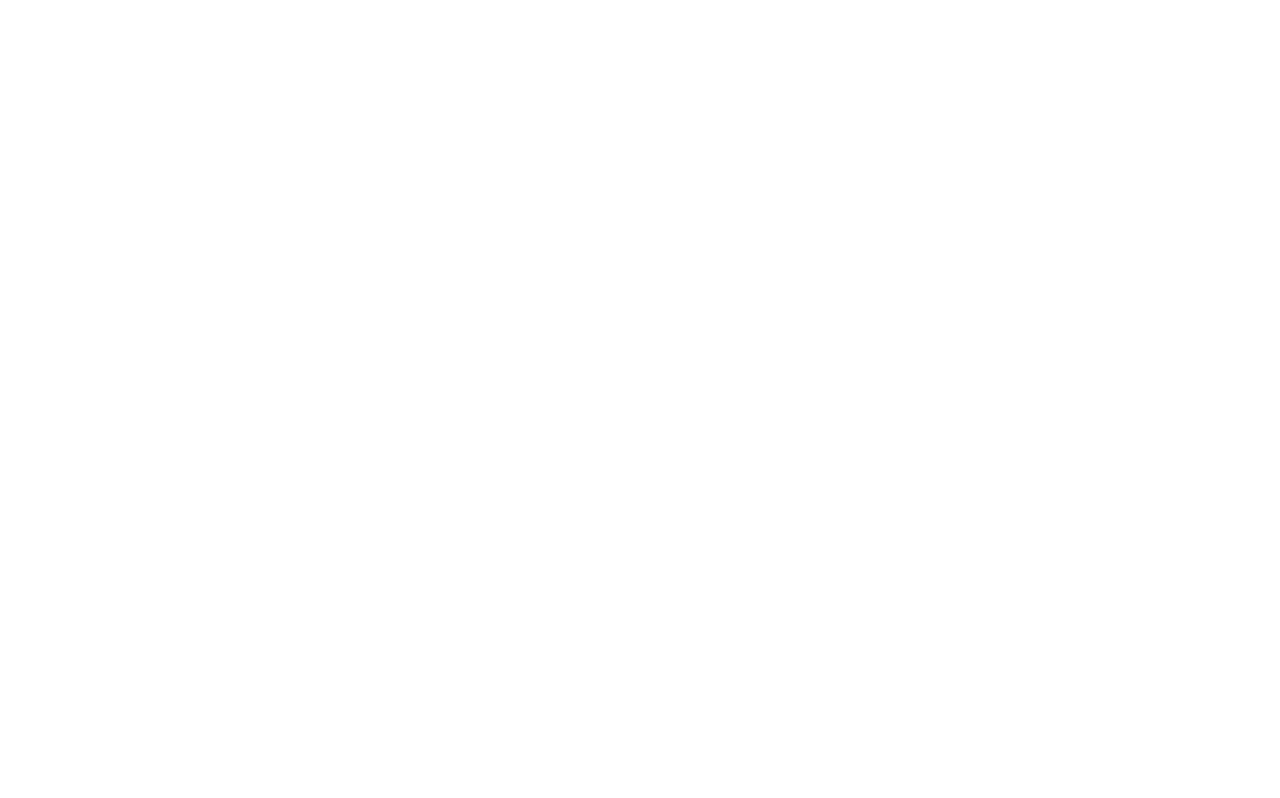
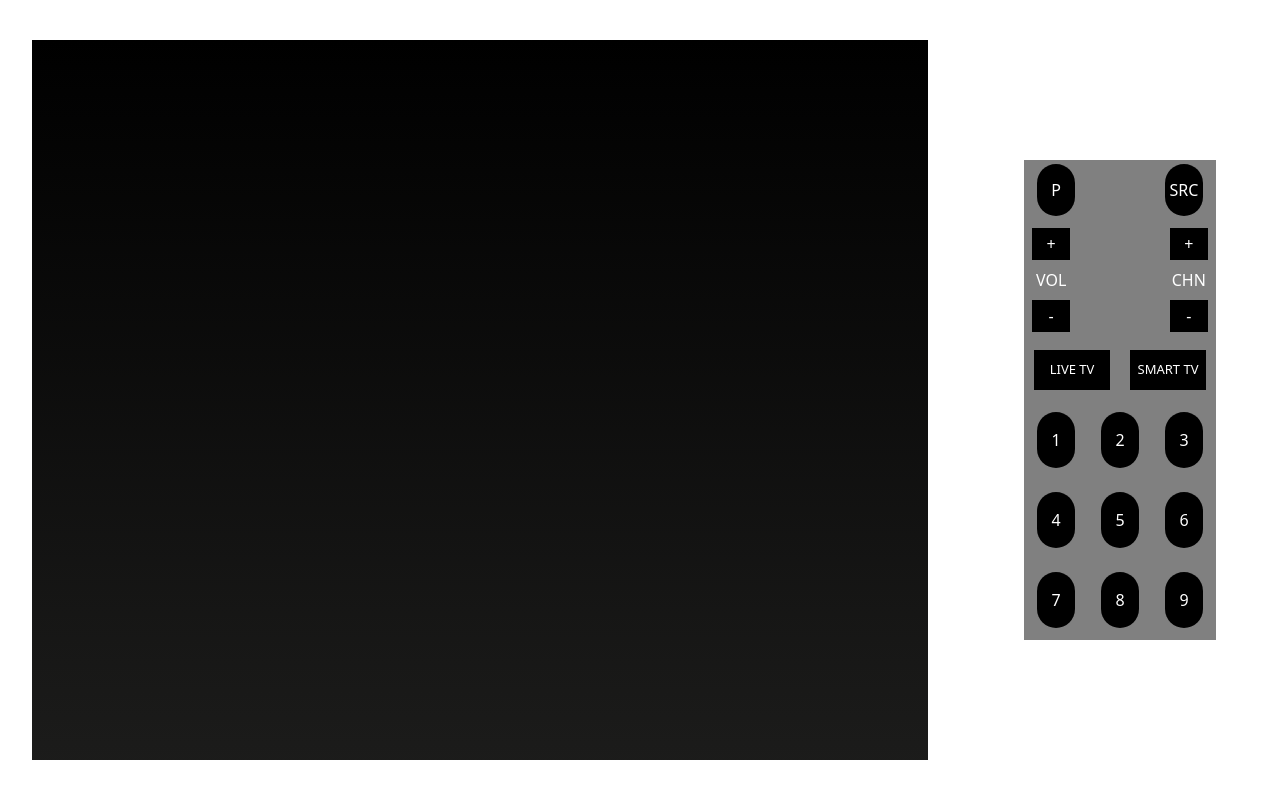
Before and after one commit to Ferelbue/FSD-PROJECT_2_tv_interactiva, a plain HTML site: page index.html in a window 1280 px wide. Drawn offline with nearby package versions, Linux system fonts and the light colour scheme.

Commit message:
Maquetacion TV y mando

```diff
--- a/css/styles.css
+++ b/css/styles.css
@@ -0,0 +1,356 @@
+body {
+    margin: 0;
+    padding: 0;
+    min-height: 100vh;
+    display: flex;
+    justify-content: center;
+    align-items: center;
+    box-sizing: content-box;
+}
+.altura {
+    height: 100vh;
+}
+.dosJuntos{
+    display: flex;
+    flex-direction: row;
+    justify-content: center;
+    align-items: center;
+    box-sizing: content-box;
+}
+.colc {
+    display: flex;
+    justify-content: center;
+    align-items: center;
+}
+.tvDiseno{
+    background-image: linear-gradient(#000000, #181817fb);
+    width: 70vw;
+    height: 90vh;
+    display: flex;
+    justify-content: center;
+    align-items: center;
+    box-sizing: content-box;
+}
+.mandoDiseno{
+    background-color: grey;
+    width: 15vw;
+    height: 60vh;
+    display: flex;
+    flex-direction: column;
+    justify-content: center;
+    align-items: center;
+    box-sizing: content-box;
+
+}
+
+.mandoUp{
+    width: 15vw;
+    height: 7.5vh;
+    display: flex;
+    justify-content: center;
+    align-items: center;
+    box-sizing: content-box;
+
+}
+
+.mandoMidUp{
+    width: 15vw;
+    height: 15vh;
+    display: flex;
+    justify-content: center;
+    align-items: center;
+    box-sizing: content-box;
+}
+
+.mandoMidDown{
+    width: 15vw;
+    height: 7.5vh;
+    display: flex;
+    justify-content: center;
+    align-items: center;
+    box-sizing: content-box;
+}
+.mandoDown{
+    width: 15vw;
+    height: 30vh;
+    display: flex;
+    flex-direction: column;
+    justify-content: center;
+    align-items: center;
+    box-sizing: content-box;
+}
+
+.botonPower{
+    width: 7.5vw;
+    height: 5vh;
+    display: flex;
+    justify-content: center;
+    align-items: center;
+    box-sizing: content-box;
+}
+.botonSrc{
+    width: 7.5vw;
+    height: 5vh;
+    display: flex;
+    justify-content: center;
+    align-items: center;
+    box-sizing: content-box;
+}
+
+.espaciadorUp{
+    width: 7.5vw;
+    height: 15vh;
+    display: flex;
+    justify-content: center;
+    align-items: center;
+    box-sizing: content-box;
+}
+
+
+.botonesVol{
+    width: 5vw;
+    height: 15vh;
+    display: flex;
+    flex-direction: column;
+    justify-content: center;
+    align-items: center;
+    box-sizing: content-box;
+}
+
+.botonesMidUpColocador{
+    width: 10vw;
+    height: 15vh;
+    display: flex;
+    justify-content: center;
+    align-items: center;
+    box-sizing: content-box;
+}
+
+.botonesChan{
+    width: 5vw;
+    height: 15vh;
+    display: flex;
+    flex-direction: column;
+    justify-content: center;
+    align-items: center;
+    box-sizing: content-box;
+}
+
+.botonesUp{
+    background-color:black;
+    color: white;
+    border-radius: 10em;
+    width: 3vw;
+    height: 6.5vh;
+    display: flex;
+    justify-content: center;
+    align-items: center;
+    box-sizing: content-box;
+}
+
+.botonChanMas{
+    background-color:black;
+    color: white;
+    width: 3vw;
+    height: 4vh;
+    display: flex;
+    justify-content: center;
+    align-items: center;
+    box-sizing: content-box;
+}
+
+.botonChanEspacio{
+
+    color: white;
+    margin: 0.5em;
+    width: 3vw;
+    height: 3vh;
+    display: flex;
+    justify-content: center;
+    align-items: center;
+    box-sizing: content-box;
+}
+.botonChanMenos{
+    background-color:black;
+    color: white;
+    width: 3vw;
+    height: 4vh;
+    display: flex;
+    justify-content: center;
+    align-items: center;
+    box-sizing: content-box;
+}
+
+.botonVolMas{
+    background-color:black;
+    color: white;
+    width: 3vw;
+    height: 4vh;
+    display: flex;
+    justify-content: center;
+    align-items: center;
+    box-sizing: content-box;
+}
+
+.botonVolEspacio{
+
+    color: white;
+    margin: 0.5em;
+    width: 3vw;
+    height: 3vh;
+    display: flex;
+    justify-content: center;
+    align-items: center;
+    box-sizing: content-box;
+}
+.botonVolMenos{
+    background-color:black;
+    color: white;
+    width: 3vw;
+    height: 4vh;
+    display: flex;
+    justify-content: center;
+    align-items: center;
+    box-sizing: content-box;
+}
+
+.botonLive{
+    width: 7.5vw;
+    height: 7.5vh;
+    display: flex;
+    justify-content: center;
+    align-items: center;
+    box-sizing: content-box;
+}
+.botonSmart{
+    width: 7.5vw;
+    height: 7.5vh;
+    display: flex;
+    justify-content: center;
+    align-items: center;
+    box-sizing: content-box;
+}
+
+.botonesNumUp{
+    width: 15vw;
+    height: 10vh;
+    display: flex;
+    justify-content: center;
+    align-items: center;
+    box-sizing: content-box;
+}
+
+.botonesNumMid{
+    width: 15vw;
+    height: 10vh;
+    display: flex;
+    justify-content: center;
+    align-items: center;
+    box-sizing: content-box;
+}
+.botonesNumDown{
+    width: 15vw;
+    height: 10vh;
+    display: flex;
+    justify-content: center;
+    align-items: center;
+    box-sizing: content-box;
+}
+
+.botonNum1{
+    width: 5vw;
+    height: 10vh;
+    display: flex;
+    justify-content: center;
+    align-items: center;
+    box-sizing: content-box;
+}
+.botonNum2{
+    width: 5vw;
+    height: 10vh;
+    display: flex;
+    justify-content: center;
+    align-items: center;
+    box-sizing: content-box;
+}
+.botonNum3{
+    width: 5vw;
+    height: 10vh;
+    display: flex;
+    justify-content: center;
+    align-items: center;
+    box-sizing: content-box;
+}
+
+.botonNum4{
+    width: 5vw;
+    height: 10vh;
+    display: flex;
+    justify-content: center;
+    align-items: center;
+    box-sizing: content-box;
+}
+.botonNum5{
+    width: 5vw;
+    height: 10vh;
+    display: flex;
+    justify-content: center;
+    align-items: center;
+    box-sizing: content-box;
+}
+.botonNum6{
+    width: 5vw;
+    height: 10vh;
+    display: flex;
+    justify-content: center;
+    align-items: center;
+    box-sizing: content-box;
+}
+.botonNum7{
+    width: 5vw;
+    height: 10vh;
+    display: flex;
+    justify-content: center;
+    align-items: center;
+    box-sizing: content-box;
+}
+.botonNum8{
+    width: 5vw;
+    height: 10vh;
+    display: flex;
+    justify-content: center;
+    align-items: center;
+    box-sizing: content-box;
+}
+.botonNum9{
+    width: 5vw;
+    height: 10vh;
+    display: flex;
+    justify-content: center;
+    align-items: center;
+    box-sizing: content-box;
+}
+
+.botonesCanales{
+    background-color: black;
+    color: white;
+    width: 3vw;
+    height: 7vh;
+    border-radius: 10em;
+    display: flex;
+    justify-content: center;
+    align-items: center;
+    box-sizing: content-box;
+}
+
+.botonesRectangulo{
+    background-color: black;
+    color: white;
+    font-size: small;
+    width: 6vw;
+    height: 5vh;
+    display: flex;
+    justify-content: center;
+    align-items: center;
+    box-sizing: content-box;
+}
--- a/index.html
+++ b/index.html
@@ -1,13 +1,111 @@
 <!DOCTYPE html>
 <html lang="en">
+
 <head>
-    <meta charset="UTF-8">
-    <meta name="viewport" content="width=device-width, initial-scale=1.0">
+    <meta charset="UTF-8" />
+    <meta name="viewport" content="width=device-width, initial-scale=1.0" />
     <title>Document</title>
 
-    <link href="./css/styles.css" rel="stylesheeet">
+    <link href="https://cdn.jsdelivr.net/npm/bootstrap@5.3.2/dist/css/bootstrap.min.css" rel="stylesheet"
+        integrity="sha384-T3c6CoIi6uLrA9TneNEoa7RxnatzjcDSCmG1MXxSR1GAsXEV/Dwwykc2MPK8M2HN" crossorigin="anonymous" />
+    <link href="./css/styles.css" rel="stylesheet" />
 </head>
+
 <body>
+
+    <div class="">
+        <div class="dosJuntos">
+            <!-- TV -->
+            <div class="altura colc" style="width: 75vw">
+                <div class="tvDiseno"></div>
+
+
+
+
+
+
+            </div>
+
+
+
+
+
+            <!-- MANDO -->
+            <div class="altura colc" style="width: 25vw">
+                <div class="mandoDiseno">
+                    <div class="mandoUp">
+                        <div class="botonPower">
+                            <div class="botonesUp">P</div>
+                        </div>
+                        <div class="espaciadorUp"></div>
+                        <div class="botonSrc">
+                            <div class="botonesUp">SRC</div>
+                        </div>
+                    </div>
+                    <div class="mandoMidUp">
+                        <div class="botonesVol">
+                            <div class="botonVolMas">+</div>
+                            <div class="botonVolEspacio">VOL</div>
+                            <div class="botonVolMenos">-</div>
+                        </div>
+                        <div class="botonesMidUpColocador"></div>
+                        <div class="botonesChan">
+                            <div class="botonChanMas">+</div>
+                            <div class="botonChanEspacio">CHN</div>
+                            <div class="botonChanMenos">-</div>
+                        </div>
+
+                    </div>
+                    <div class="mandoMidDown">
+                        <div class="botonLive">
+                            <div class="botonesRectangulo">LIVE TV</div>
+                        </div>
+                        <div class="botonSmart">
+                            <div class="botonesRectangulo">SMART TV</div>
+                        </div>
+                    </div>
+                    <div class="mandoDown">
+                        <div class="botonesNumUp">
+                            <div class="botonNum1">
+                                <div class="botonesCanales">1</div>
+                            </div>
+                            <div class="botonNum2">
+                                <div class="botonesCanales">2</div>
+                            </div>
+                            <div class="botonNum3">
+                                <div class="botonesCanales">3</div>
+                            </div>
+                        </div>
+                        <div class="botonesNumMid">
+                            <div class="botonNum4">
+                                <div class="botonesCanales">4</div>
+                            </div>
+                            <div class="botonNum5">
+                                <div class="botonesCanales">5</div>
+                            </div>
+                            <div class="botonNum6">
+                                <div class="botonesCanales">6</div>
+                            </div>
+                        </div>
+                        <div class="botonesNumDown">
+                            <div class="botonNum7">
+                                <div class="botonesCanales">7</div>
+                            </div>
+                            <div class="botonNum8">
+                                <div class="botonesCanales">8</div>
+                            </div>
+                            <div class="botonNum9">
+                                <div class="botonesCanales">9</div>
+                            </div>
+                        </div>
+                    </div>
+
+
+                </div>
+            </div>
+        </div>
+    </div>
+
 
 
 
@@ -15,4 +113,5 @@
 
     <script src="./js/main.js"></script>
 </body>
+
 </html>
```
